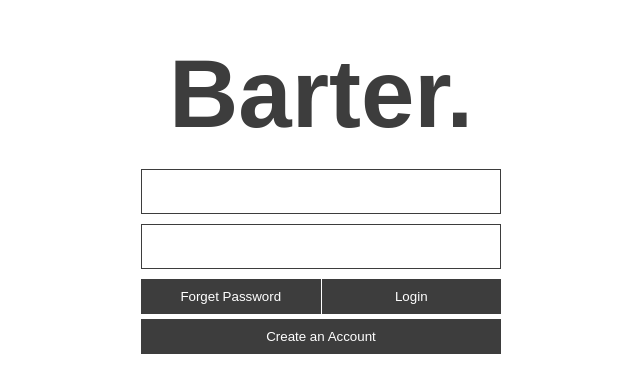
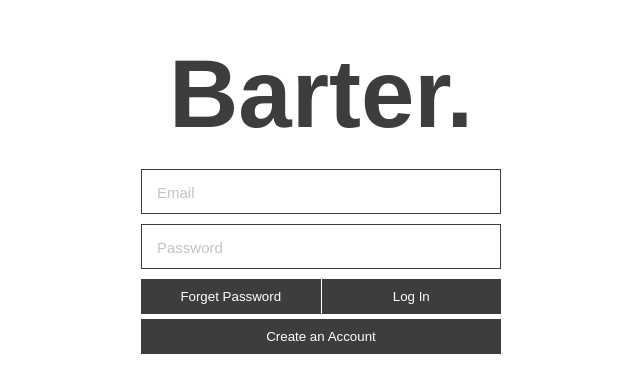
Before and after one commit to sohailmeer99/Barter, a React (Vite) app: page / in a window 1280 px wide. Shown: the part 124-516 px from the top of the page, without its empty margins (319-959 px from the left). Built offline with nearby package versions, Linux system fonts and the light colour scheme; a web font is replaced by a local one.

Commit message:
Add onclick feature in form so whenever i click on Create an Account aan extra input will show and the button text also change from login to register and i also add some placeholder styling but allover it is still not complete

```diff
--- a/public/style.css
+++ b/public/style.css
@@ -31,16 +31,26 @@
     padding: 5px;
     height: 45px;
     font-size: 20px;
+    padding-left: 10px;
+    color: #3D3D3D;
 }
 .login_buttons button:hover{
     transition: 0.3s;
-    background-color: #1A1A1D;
+    background-color: #3D3D3D;
 }
 .login_inputs input:nth-child(1){
     margin: 20px 0 10px 0;
 }
 .login_inputs input:nth-child(2){
     margin: 0 0 10px 0;
+}
+.login_inputs input:nth-child(3){
+    margin: 0 0 10px 0;
+}
+input::placeholder{
+    padding-left:5px ;
+    font-size:15px ;
+    color: #c3c3c3;
 }
 .login_buttons{
     width: 100%;
--- a/src/components/login/login.jsx
+++ b/src/components/login/login.jsx
@@ -1,5 +1,8 @@
-import react from "react"
+import { useState } from "react";
+
 function Login(){
+   const [buttonText, updateButton] = useState(false);
+   const [noInput, lastInput] = useState(false);
     return(
         <div className="login_container">
         <form className = "login_form">
@@ -7,13 +10,14 @@ function Login(){
             <h1>Barter.</h1>
             </div>
             <div className="login_inputs">
-                <input />
-                <input />
+                <input placeholder="Email" />
+                <input placeholder="Password" />
+                {noInput && <input placeholder="Re-enter Your Password" />}
             </div>
             <div className="login_buttons">
-                <button>Forget Password</button>
-                <button>Login</button>
-                <button>Create an Account</button>
+                <button type="button">{buttonText ? "Forget Password" : "Forget Password"}</button>
+                <button type="button">{buttonText ? "Register" : "Log In"}</button>
+                <button type="button" onClick={()=>  {updateButton(!buttonText); lastInput(!noInput);}}>{buttonText ? "Back to Log In" : "Create an Account"}</button>
             </div>
             </form>
         </div>
```
